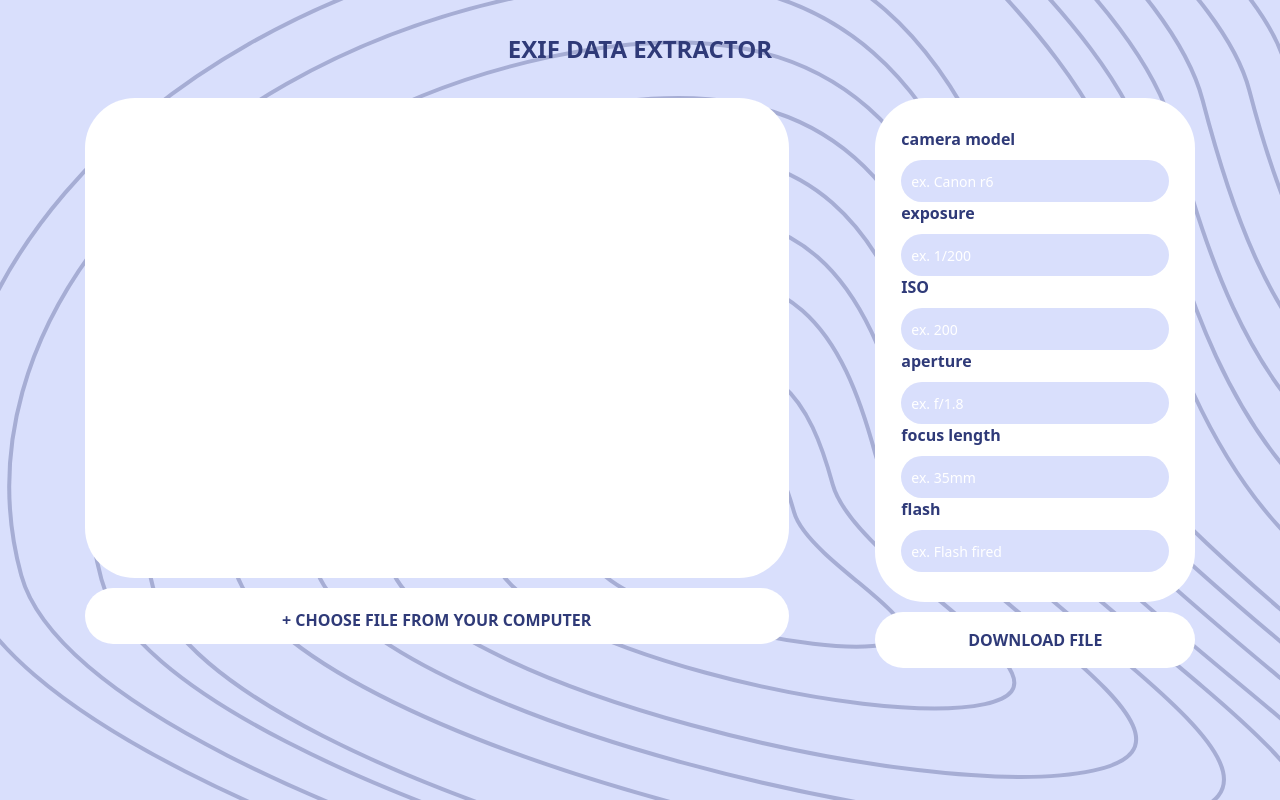
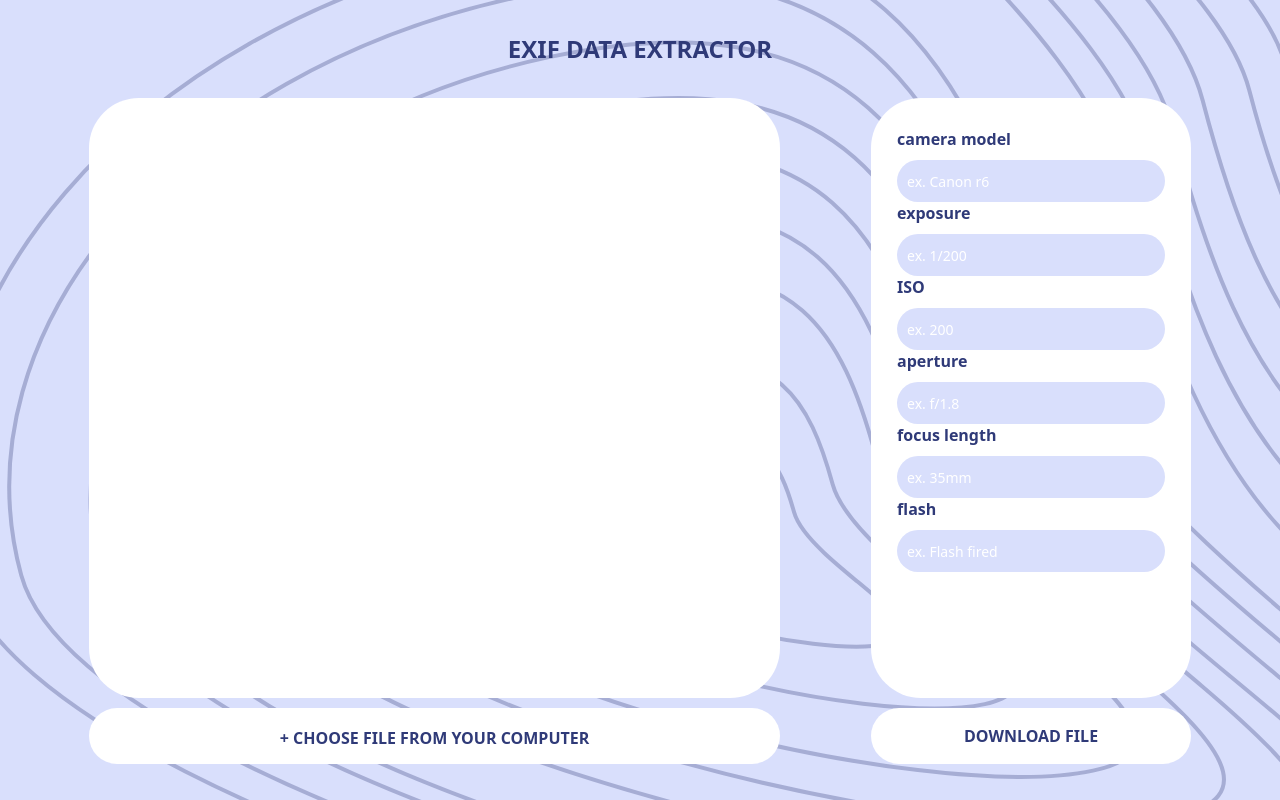
Before and after one commit to aleksandrarudy/exifApp, a PHP site: page /mainPage in a window 1280 px wide. Run offline with PHP 8.4, Linux system fonts and the light colour scheme; some libraries are stand-ins or nearby versions.

Commit message:
correcting styling, clearing

```diff
--- a/public/css/styleMainPage.css
+++ b/public/css/styleMainPage.css
@@ -22,8 +22,10 @@ p{
 }
 
 .image-placeholder{
-    width: 55vw;
-    height: 60vh;
+    display: flex;
+    justify-content: center;
+    width: 54vw;
+    height: 75vh;
     background: #FFFFFF;
     border-radius: 50px;
     margin: 10px;
@@ -31,15 +33,16 @@ p{
 }
 
 #image-placeholder>img{
-    display: flex;
-    justify-content: center;
     max-width: 100%;
-    max-height: 60vh;
+    max-height: 75vh;
 
 }
 
 .image-upload-button{
-    width: 55vw;
+    display: flex;
+    flex-direction: column;
+    justify-content: center;
+    width: 54vw;
     min-height: 7vh;
     background: #FFFFFF;
     border-radius: 50px;
@@ -49,6 +52,7 @@ p{
 .image-upload-input{
     opacity: 0;
     overflow: hidden;
+    height: 0.5vh;
 }
 .image-upload-input + label {
     border: none;
@@ -61,9 +65,6 @@ p{
     color: #2F3A78;
     display: flex;
     justify-content: center;
-}
-
-.image-upload-input + label{
     cursor: pointer;
 }
 
@@ -76,7 +77,7 @@ p{
     display: flex;
     justify-content: center;
     width: 25vw;
-    min-height: 60vh;
+    min-height: 75vh;
     background: #FFFFFF;
     border-radius: 50px;
     margin: 10px;
--- a/public/views/mainPage.php
+++ b/public/views/mainPage.php
@@ -21,9 +21,10 @@
             <div class="content">
                 <div class="image-upload">
                     <div class="image-placeholder" id="image-placeholder">
+
                     </div>
                     <div class="image-upload-button">
-                        <input type="file" name="file" id="file" class="image-upload-input">
+                        <input type="file" name="file" id="file" class="image-upload-input" accept="image/jpg, image/png, image/jpeg, image/NEF">
                         <label for="file">+ CHOOSE FILE FROM YOUR COMPUTER</label>
                     </div>
 
```
